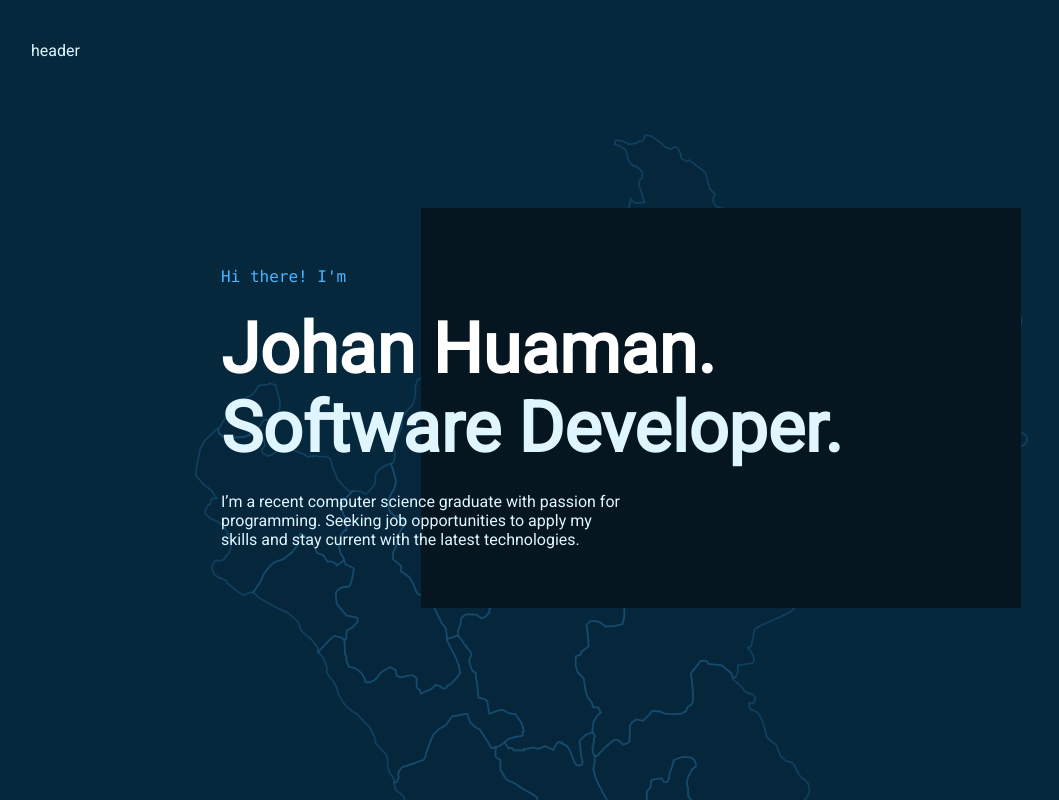
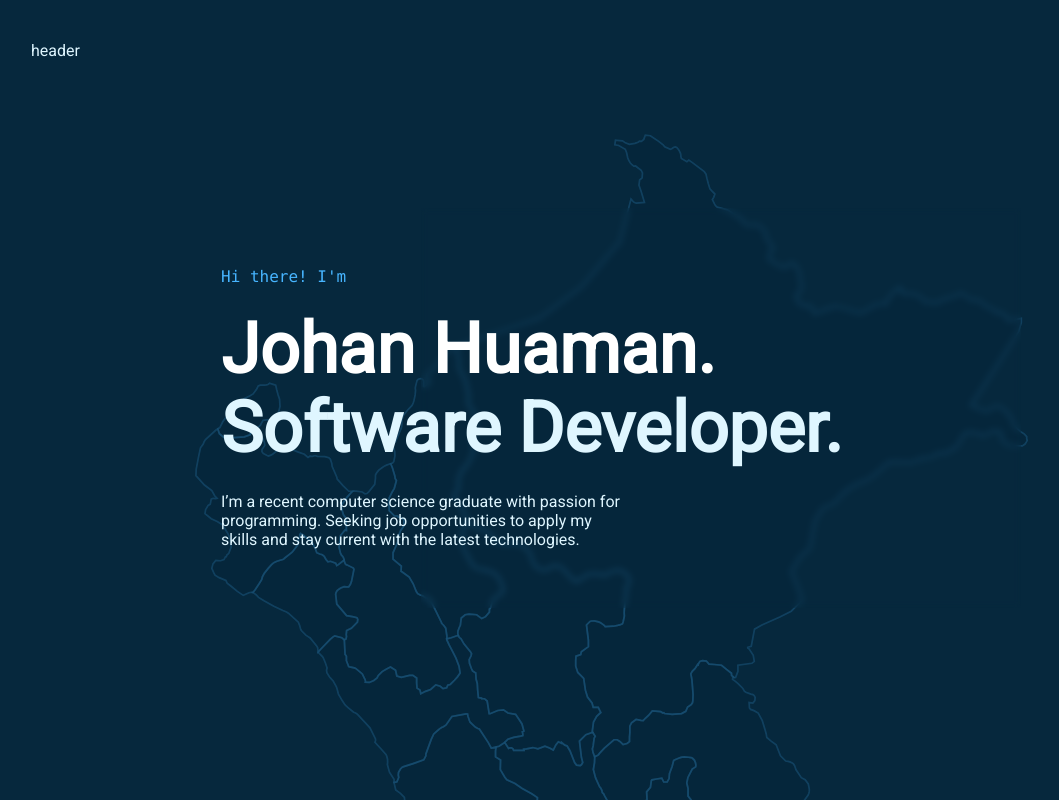
Before and after one commit to jhn-cde/portfolio, a Next.js app: page / in a window 1280 px wide. Shown: the whole page, without its empty margins (19-1078 px from the left). Built offline with nearby package versions, Linux system fonts and the light colour scheme.

Commit message:
foreground transparent

```diff
--- a/components/intro/intro.module.css
+++ b/components/intro/intro.module.css
@@ -17,7 +17,8 @@
   width: 85%;
   max-width: 600px;
   height: 25rem;
-  background-color: var(--global-foreground-color);
+  background-color: var(--global-foreground-transparent-color);
+  backdrop-filter: blur(3px);
   margin-left: auto;
 }
 
--- a/styles/global.css
+++ b/styles/global.css
@@ -19,6 +19,7 @@
     --global-background-color: #06283D;
     --global-background-transparent-color: #06283DD8;
     --global-foreground-color: #051620;
+    --global-foreground-transparent-color: #051620A8;
     --global-primary-color: #47B5FF;
     --global-text-color: #DFF6FF;
     --global-title-text-color: #FFFFFF;
```
